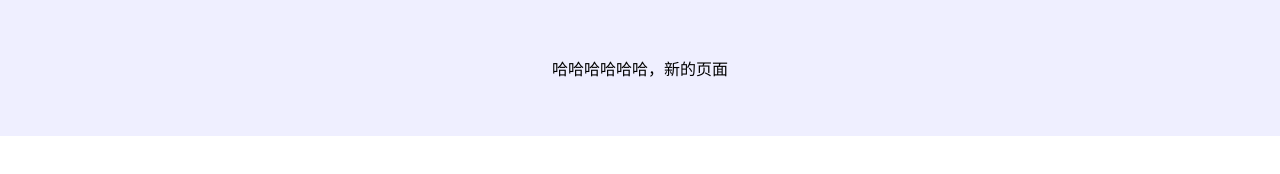
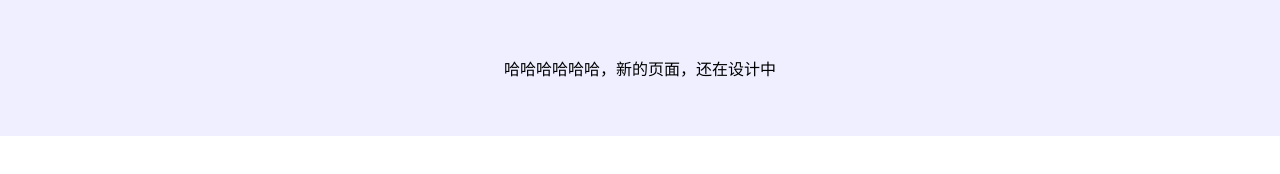
Before and after one commit to liu1122335/re01-one, a plain HTML site: page new.html in a window 1280 px wide. Drawn offline with Linux system fonts and the light colour scheme.

Commit message:
Update new.html

```diff
--- a/new.html
+++ b/new.html
@@ -15,7 +15,7 @@
                text-align:center;
                padding:40px;
                ">
-    <p>哈哈哈哈哈哈，新的页面</p>
+    <p>哈哈哈哈哈哈，新的页面，还在设计中</p>
     </div>
   </body>
 </html>
```
